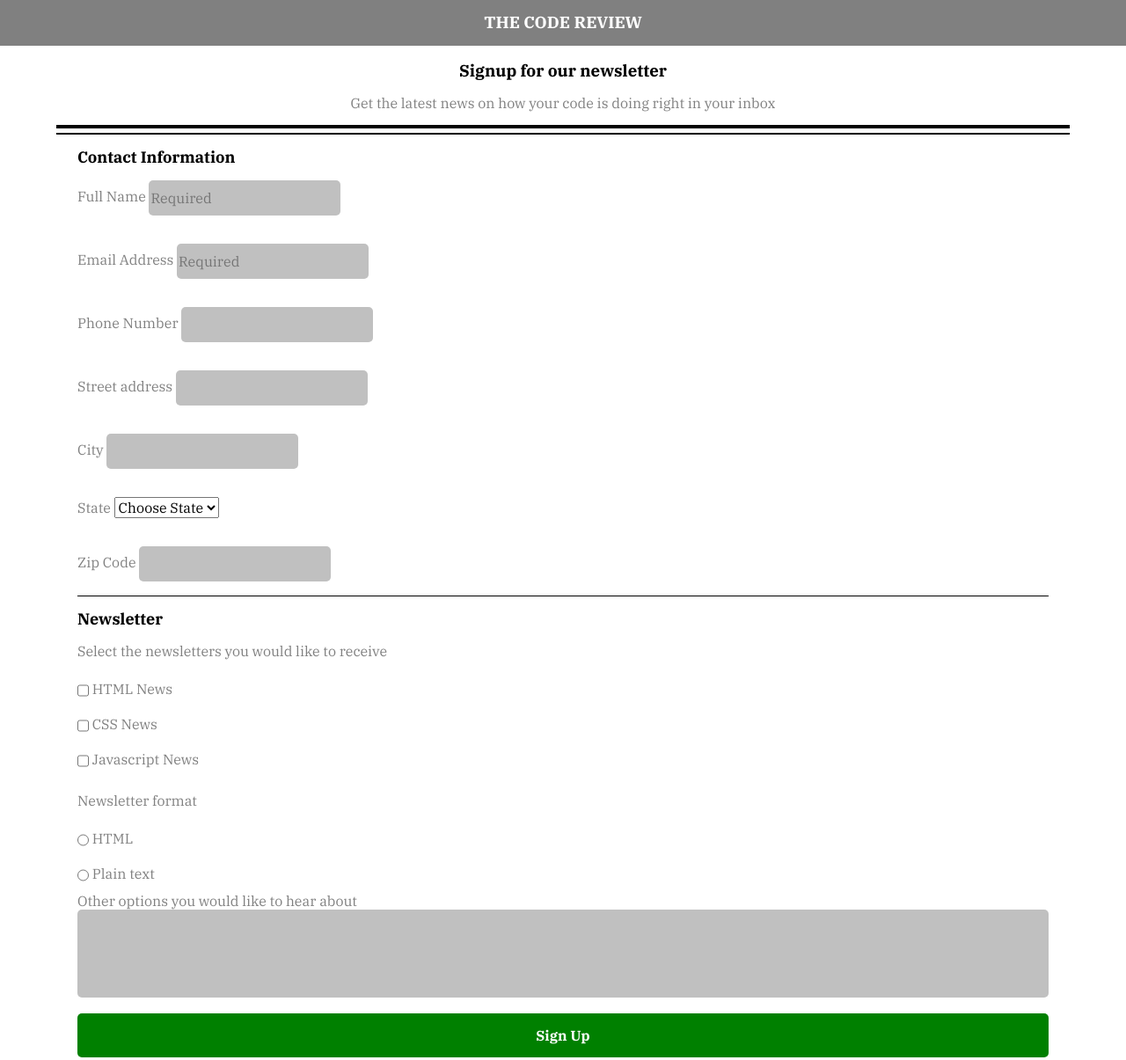
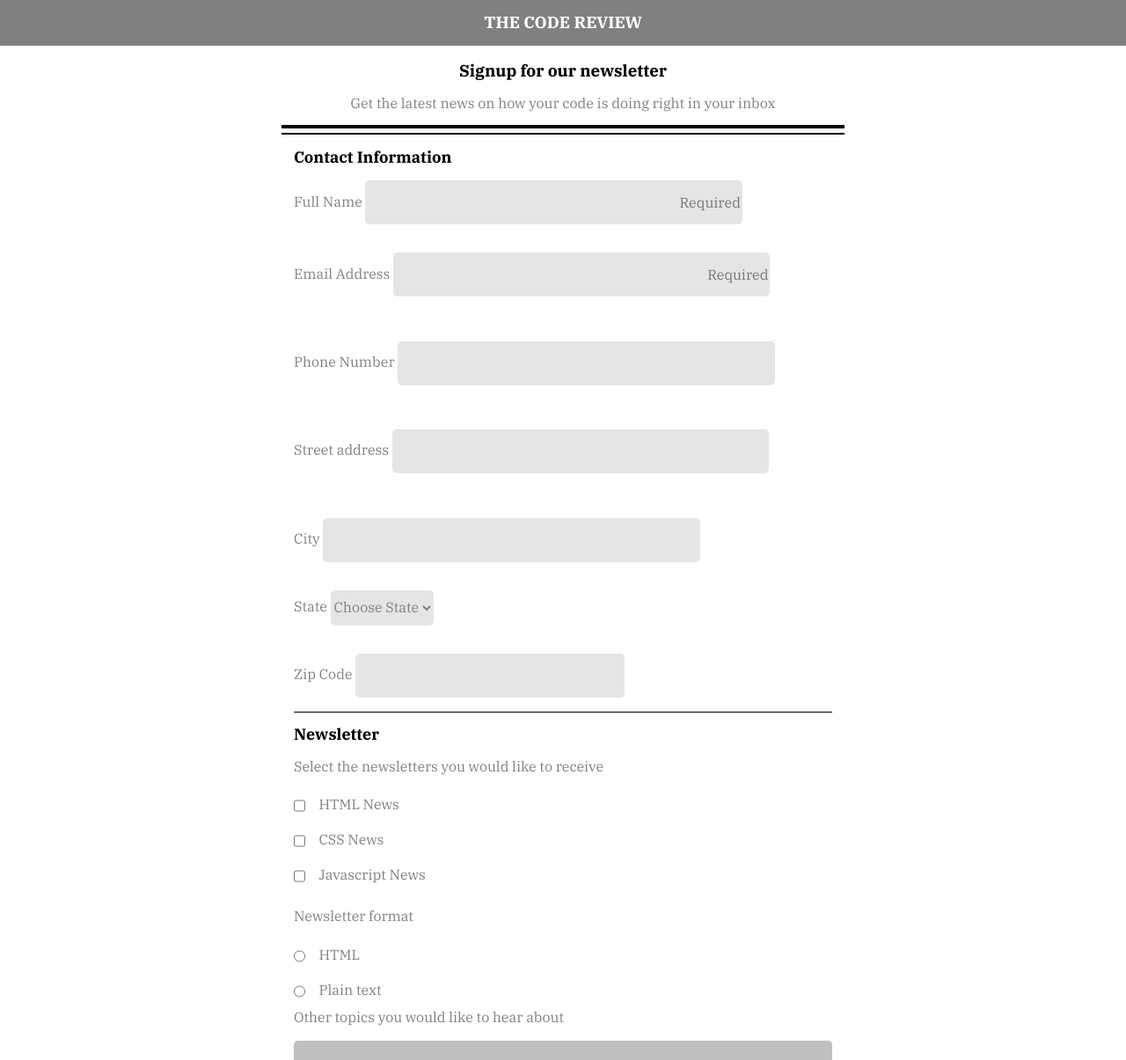
Before and after one commit to Amber189/TechDegree-Project-3, a plain HTML site: page index.html in a window 1280 px wide. Shown: the top 1205 px of the page at 88% size. Drawn offline with Linux system fonts and the light colour scheme.

Commit message:
add larger media queries

```diff
--- a/css/style.css
+++ b/css/style.css
@@ -27,6 +27,8 @@ fieldset{
 section,
 p,
 ul,
+#state,
+#other,
 .footer{
   color: gray;
 }
@@ -42,6 +44,10 @@ ul,
   padding: 15px;
 }
 
+.flex-news ul,
+li{
+  display: block;
+}
 .container{
   width: 100%;
 }
@@ -83,6 +89,7 @@ legend{
 }
 
 
+
 /*-----------------
 Attribute Selectors
 -------------------*/
@@ -97,19 +104,48 @@ a[target="_blank"] {
 } */
 
 input:focus, textarea:focus {
-  /* background   : rgba(0,0,0,.1); */
+  background   : silver;
   border-radius: 5px;
   border-color: blue;
   outline: none;
 }
 
-input {
+input,
+#state {
     height: 2.5em; /* for IE */
     vertical-align: middle; /* This is optional but it makes legacy IEs look better */
     border-radius: 5px;
     outline:none;
     border:none;
-    background-color: silver;
+    background-color: rgba(0,0,0,.1);
+}
+
+::-webkit-input-placeholder { /* Chrome/Opera/Safari */
+  text-align: right;
+}
+::-moz-placeholder { /* Firefox 19+ */
+  text-align: right;
+}
+:-ms-input-placeholder { /* IE 10+ */
+  text-align: right;
+}
+:-moz-placeholder { /* Firefox 18- */
+  text-align: right;
+}
+.form-1 label{
+  display: block;
+  margin-bottom: 10px;
+}
+
+.form-1 input{
+  display: block;
+  height: 50px;
+  width: 100%;
+  resize  : none;
+  overflow: auto;
+}
+#zip{
+width: 50%;
 }
 
 textarea{
@@ -164,6 +200,28 @@ button:focus {
 /*----Media Queries----*/
 @media (min-width: 768px){
 
+form,
+.intro{
+  width: 50%;
+}
+.intro,
+form,
+fieldset{
+  padding-left: 0;
+  padding-right: 0;
+}
 
-
+.flex-info input,
+.flex-info label{
+  display: inline;
+  margin-right: 0;
 }
+.flex-info input{
+  width: 70%;
+  margin-left:auto;
+  margin-right:0;
+}
+.flex-info label{
+  width: 30%;
+}
+}
--- a/index.html
+++ b/index.html
@@ -128,22 +128,22 @@
 
         <div class="container">
           <legend>Newsletter</legend>
-            <section>
+            <!-- <section> -->
               <div>
                 <p>Select the newsletters you would like to receive</p>
                 <div class="flex-news">
                   <ul> <!-- <ul> keeps checkbox and text on same line -->
                     <li>
-                      <input type="checkbox" id="zip"name="newsletter" value="HTML">
-                       <label for="city">HTML News</label>
+                      <input type="checkbox" id="newsletter"name="newsletter" value="HTML">
+                       <label for="city"> &ensp; HTML News</label>
                     </li>
                     <li>
-                      <input type="checkbox" id="zip" name="newsletter" value="CSS">
-                      <label for="city">CSS News</label>
+                      <input type="checkbox" id="newsletter" name="newsletter" value="CSS">
+                      <label for="city"> &ensp; CSS News</label>
                     </li>
                     <li>
-                      <input type="checkbox" id="zip" name="newsletter" value="Javascript">
-                      <label for="city">Javascript News</label>
+                      <input type="checkbox" id="newsletter" name="newsletter" value="Javascript">
+                      <label for="city"> &ensp; Javascript News</label>
                     </li>
                   </ul>
 
@@ -151,16 +151,16 @@
                     <ul>
                       <li>
                         <input type="radio" id="html" value="format">
-                        <label for="html"> HTML</label> <br>
+                        <label for="html"> &ensp; HTML</label> <br>
                       </li>
                       <li>
                         <label for="ptext"></label>
-                       <input type="radio" id="ptext" value="format"> Plain text<br> <!--trying things differently-->
+                       <input type="radio" id="ptext" value="format"> &ensp;  Plain text<br> <!--trying things differently-->
                       </li>
                     </ul>
 
 
-                  <label for="text">Other options you would like to hear about</label>
+                  <label for="text" id="other">Other topics you would like to hear about</label><br>
                   <textarea id="text" name="text"></textarea><br>
               </div> <!--</flex-news> -->
             </div>
@@ -168,10 +168,10 @@
                 <!-- type has 3 values: submit, reset or button-->
                 <button type="submit">Sign Up</button>
               </div>
-          </section>
+          <!-- </section> -->
         </div> <!--/container-->
       </fieldset>
-        <p class="footer">Copyright The Code Review</p>
+        <p class="footer"><i>Copyright The Code Review</i></p>
     </form>
   </body>
 </html>
```
